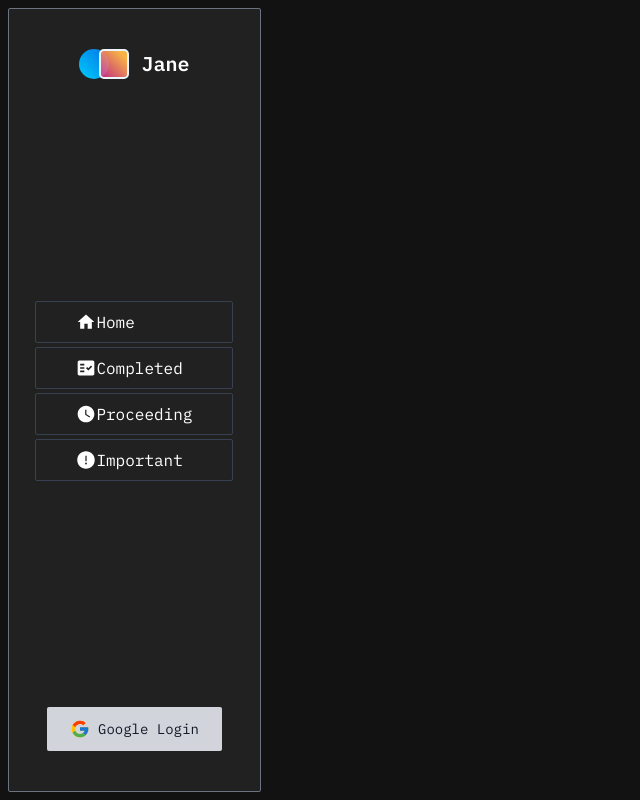
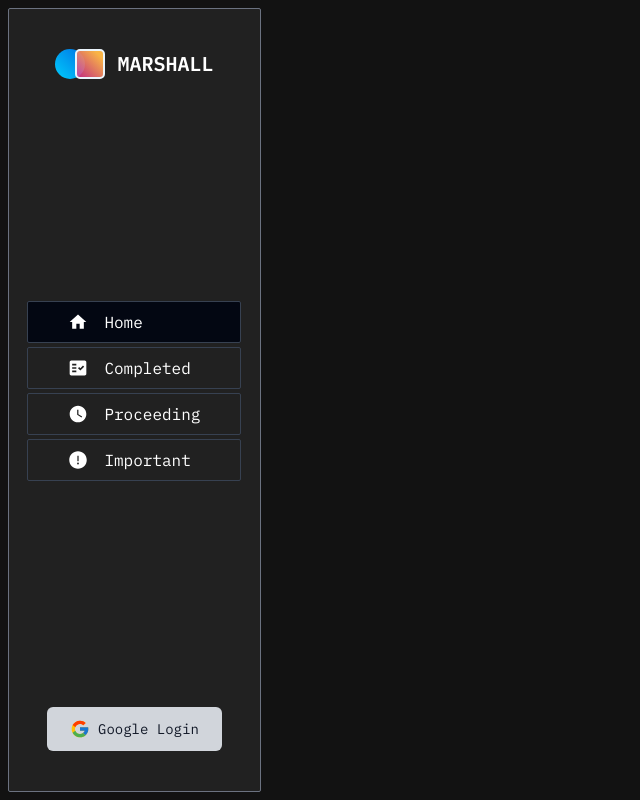
Before and after one commit to jiwon010106/tasks_front, a React (Create React App) app: page / in a window 1280 px wide. Shown: the whole page, without its empty margins (0-640 px from the left). Built offline with nearby package versions, Linux system fonts and the light colour scheme; a web font is replaced by a local one.

Commit message:
delete commit

```diff
--- a/src/components/Navbar.jsx
+++ b/src/components/Navbar.jsx
@@ -1,17 +1,16 @@
 import React from "react";
 import { Link } from "react-router-dom";
 import { navMenus } from "../utils/data";
-
 import { FcGoogle } from "react-icons/fc";
 
-const Navbar = (menuIdx) => {
+const Navbar = ({ menuIdx }) => {
   // console.log(menuIdx);
   return (
     <nav className="navi bg-[#212121] w-1/5 h-full rounded-sm border border-gray-500 py-10 px-4 flex flex-col justify-between items-center">
       <div className="logo-wrapper flex w-full items-center justify-center gap-8">
         <div className="logo"></div>
         <h2 className="font-semibold text-xl">
-          <Link to="/">Jane</Link>
+          <Link to="/">MARSHALL</Link>
         </h2>
       </div>
 
@@ -20,19 +19,18 @@ const Navbar = (menuIdx) => {
           <li
             key={idx}
             className={`rounded-sm mb-1 border border-gray-700 hover:bg-gray-950 transition-all duration-300 ${
-              menu.idx === menuIdx ? "bg-gray-950 " : ""
+              menu.idx === menuIdx ? "bg-gray-950" : ""
             }`}
           >
-            <Link to={menu.to} className="flex gap4 items-center py-2 px-10">
-              {menu.icon}
-              {menu.label}
+            <Link to={menu.to} className="flex gap-4 items-center py-2 px-10">
+              {menu.icon} {menu.label}
             </Link>
           </li>
         ))}
       </ul>
 
       <div className="w-4/5">
-        <button className="flex justify-center items-center gap-2 bg-gray-300 text-gray-900 py-3 px-4 rounded-sm w-full">
+        <button className="flex justify-center items-center gap-2 bg-gray-300 text-gray-900 py-3 px-4 rounded-md w-full">
           <FcGoogle className="w-5 h-5" />
           <span className="text-sm">Google Login</span>
         </button>
```
